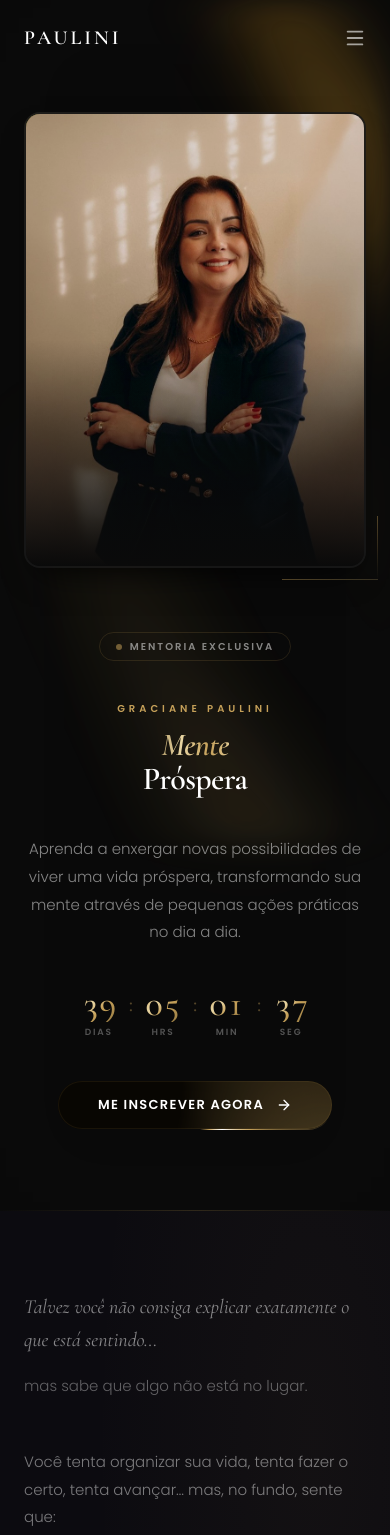
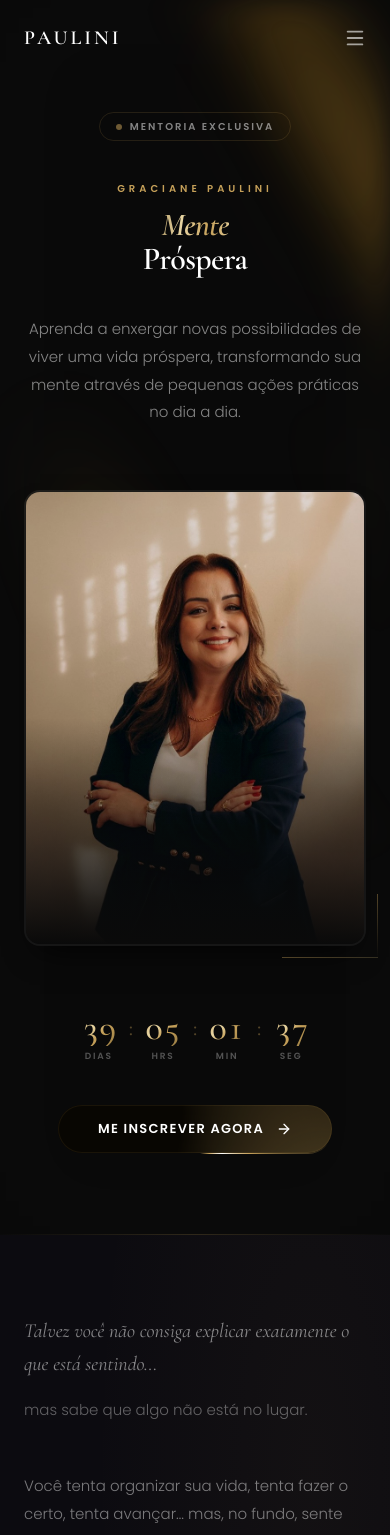
Before and after one commit to danielbarbosacreator-design/Pagina-Graciani-Paulini, a React (Vite) app: page / in a window 390 px wide. Shown: the top 1535 px of the page. Built offline with nearby package versions, Linux system fonts and the light colour scheme.

Commit message:
fix: reordena hero no mobile — badge/título/texto > foto > contagem/botão

```diff
--- a/App.tsx
+++ b/App.tsx
@@ -114,7 +114,8 @@ const Hero = () => {
         <div
           className="max-w-container mx-auto px-6 lg:px-8 w-full grid lg:grid-cols-2 gap-16 lg:gap-20 items-center relative z-10"
         >
-          <div className="space-y-10 text-center lg:text-left order-2 lg:order-1">
+          {/* Texto topo: badge + título + descrição */}
+          <div className="space-y-10 text-center lg:text-left order-1 lg:order-1">
 
             <div
               className="hero-enter inline-flex items-center gap-2 px-4 py-1.5 border border-gold/15 rounded-full text-[10px] font-semibold uppercase tracking-[0.2em] text-white/50"
@@ -136,7 +137,8 @@ const Hero = () => {
               Aprenda a enxergar novas possibilidades de viver uma vida próspera, transformando sua mente através de pequenas ações práticas no dia a dia.
             </p>
 
-            <div className="hero-enter flex items-end gap-3 justify-center lg:justify-start" style={{ animationDelay: '0.7s' }}>
+            {/* Contagem + botão — apenas desktop */}
+            <div className="hero-enter hidden lg:flex items-end gap-3 justify-start" style={{ animationDelay: '0.7s' }}>
               {[
                 { v: pad(time.days), l: 'DIAS' },
                 { v: pad(time.hours), l: 'HRS' },
@@ -153,7 +155,7 @@ const Hero = () => {
               ))}
             </div>
 
-            <div className="hero-enter" style={{ animationDelay: '0.88s' }}>
+            <div className="hero-enter hidden lg:block" style={{ animationDelay: '0.88s' }}>
               <ShinyButton onClick={() => document.getElementById('raiox')?.scrollIntoView({ behavior: 'smooth' })} className="uppercase tracking-[0.1em]">
                 Me Inscrever Agora <ArrowRight size={16} />
               </ShinyButton>
@@ -161,7 +163,7 @@ const Hero = () => {
           </div>
 
           <motion.div
-            className="order-1 lg:order-2 relative flex justify-center lg:justify-end"
+            className="order-2 lg:order-2 relative flex justify-center lg:justify-end"
             initial={{ opacity: 0, scale: 0.88, y: 48, filter: "blur(18px)" }}
             animate={{ opacity: 1, scale: 1, y: 0, filter: "blur(0px)" }}
             transition={{ duration: 1.5, delay: 0.35, ease: [0.16, 1, 0.3, 1] }}
@@ -201,6 +203,32 @@ const Hero = () => {
               />
             </div>
           </motion.div>
+
+          {/* Contagem + botão — apenas mobile, aparece após a foto */}
+          <div className="order-3 lg:hidden flex flex-col items-center gap-10">
+            <div className="hero-enter flex items-end gap-3 justify-center" style={{ animationDelay: '0.7s' }}>
+              {[
+                { v: pad(time.days), l: 'DIAS' },
+                { v: pad(time.hours), l: 'HRS' },
+                { v: pad(time.minutes), l: 'MIN' },
+                { v: pad(time.seconds), l: 'SEG' },
+              ].map(({ v, l }, i) => (
+                <React.Fragment key={l}>
+                  <div className="flex flex-col items-center">
+                    <span className="font-serif text-4xl font-medium leading-none gold-text tabular-nums">{v}</span>
+                    <span className="text-[9px] font-semibold uppercase tracking-[0.2em] text-white/30 mt-1">{l}</span>
+                  </div>
+                  {i < 3 && <span className="font-serif text-2xl text-gold/40 pb-5">:</span>}
+                </React.Fragment>
+              ))}
+            </div>
+            <div className="hero-enter" style={{ animationDelay: '0.88s' }}>
+              <ShinyButton onClick={() => document.getElementById('raiox')?.scrollIntoView({ behavior: 'smooth' })} className="uppercase tracking-[0.1em]">
+                Me Inscrever Agora <ArrowRight size={16} />
+              </ShinyButton>
+            </div>
+          </div>
+
         </div>
       </section>
     </BeamsBackground>
```
